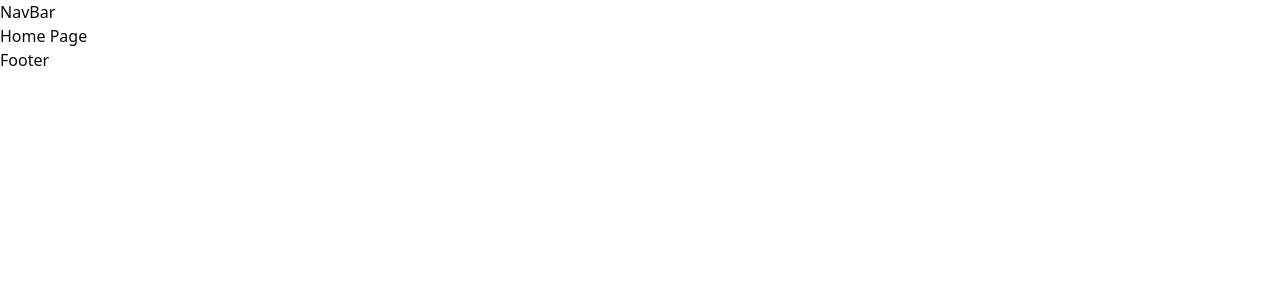
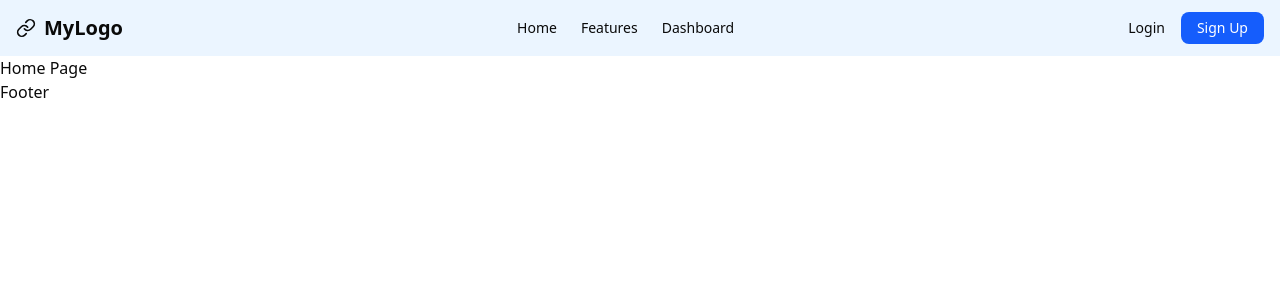
Before and after one commit to GopiSVDev/url_shortener, a React (Vite) app in the folder frontend/: page / in a window 1280 px wide. Shown: the top 300 px of the page. Built offline with nearby package versions, Linux system fonts and the light colour scheme.

Commit message:
create navbar

```diff
--- a/frontend/package.json
+++ b/frontend/package.json
@@ -10,6 +10,7 @@
     "preview": "vite preview"
   },
   "dependencies": {
+    "@fontsource/inter": "^5.2.5",
     "@tailwindcss/vite": "^4.1.7",
     "class-variance-authority": "^0.7.1",
     "clsx": "^2.1.1",
--- a/frontend/src/components/Navbar/NavBar.tsx
+++ b/frontend/src/components/Navbar/NavBar.tsx
@@ -1,5 +1,43 @@
+import { Link } from "react-router-dom";
+import Container from "../ui/Container";
+import { Link as LinkIcon } from "lucide-react";
+
 const NavBar = () => {
-  return <div>NavBar</div>;
+  return (
+    <header className="w-full bg-[hsl(210,100%,96%)]">
+      <Container>
+        <div className="py-3 flex items-center justify-between">
+          <div className="text-xl font-bold flex items-center gap-2 ">
+            <LinkIcon size={20} />
+            <Link to="/">MyLogo</Link>
+          </div>
+          <nav className="hidden md:flex gap-6 text-sm font-medium">
+            <Link to="/" className="hover:text-blue-600 transition">
+              Home
+            </Link>
+            <Link to="/features" className="hover:text-blue-600 transition">
+              Features
+            </Link>
+            <Link to="/dashboard" className="hover:text-blue-600 transition">
+              Dashboard
+            </Link>
+          </nav>
+
+          <div className="flex items-center gap-4 text-sm font-medium">
+            <Link to="/auth+" className="hover:text-blue-600 transition">
+              Login
+            </Link>
+            <Link
+              to="/auth"
+              className="bg-blue-600 text-white px-4 py-1.5 rounded-md hover:bg-blue-700 transition"
+            >
+              Sign Up
+            </Link>
+          </div>
+        </div>
+      </Container>
+    </header>
+  );
 };
 
 export default NavBar;
--- /dev/null
+++ b/frontend/src/components/ui/Container.tsx
@@ -0,0 +1,5 @@
+const Container = ({ children }: { children: React.ReactNode }) => {
+  return <div className="max-w-[1440px] mx-auto px-4 w-full">{children}</div>;
+};
+
+export default Container;
--- a/frontend/src/index.css
+++ b/frontend/src/index.css
@@ -114,7 +114,12 @@
   * {
     @apply border-border outline-ring/50;
   }
+
   body {
     @apply bg-background text-foreground;
   }
+
+  .container {
+    @apply max-w-[1440px] mx-auto;
+  }
 }
--- a/frontend/src/main.tsx
+++ b/frontend/src/main.tsx
@@ -3,6 +3,7 @@ import { createRoot } from "react-dom/client";
 import "./index.css";
 import { BrowserRouter } from "react-router-dom";
 import App from "./App.tsx";
+import "@fontsource/inter/variable.css";
 
 createRoot(document.getElementById("root")!).render(
   <StrictMode>
--- /dev/null
+++ b/frontend/tailwind.config.ts
@@ -0,0 +1,11 @@
+module.exports = {
+  content: ["./src/**/*.{js,ts,jsx,tsx}", "./components/**/*.{js,ts,jsx,tsx}"],
+  theme: {
+    extend: {
+      fontFamily: {
+        sans: ["Inter", "sans-serif"],
+      },
+    },
+  },
+  plugins: [require("tailwindcss-animate")],
+};
```
Also changed, not shown: 1 other file (tests, documents, lock files or other folders).
